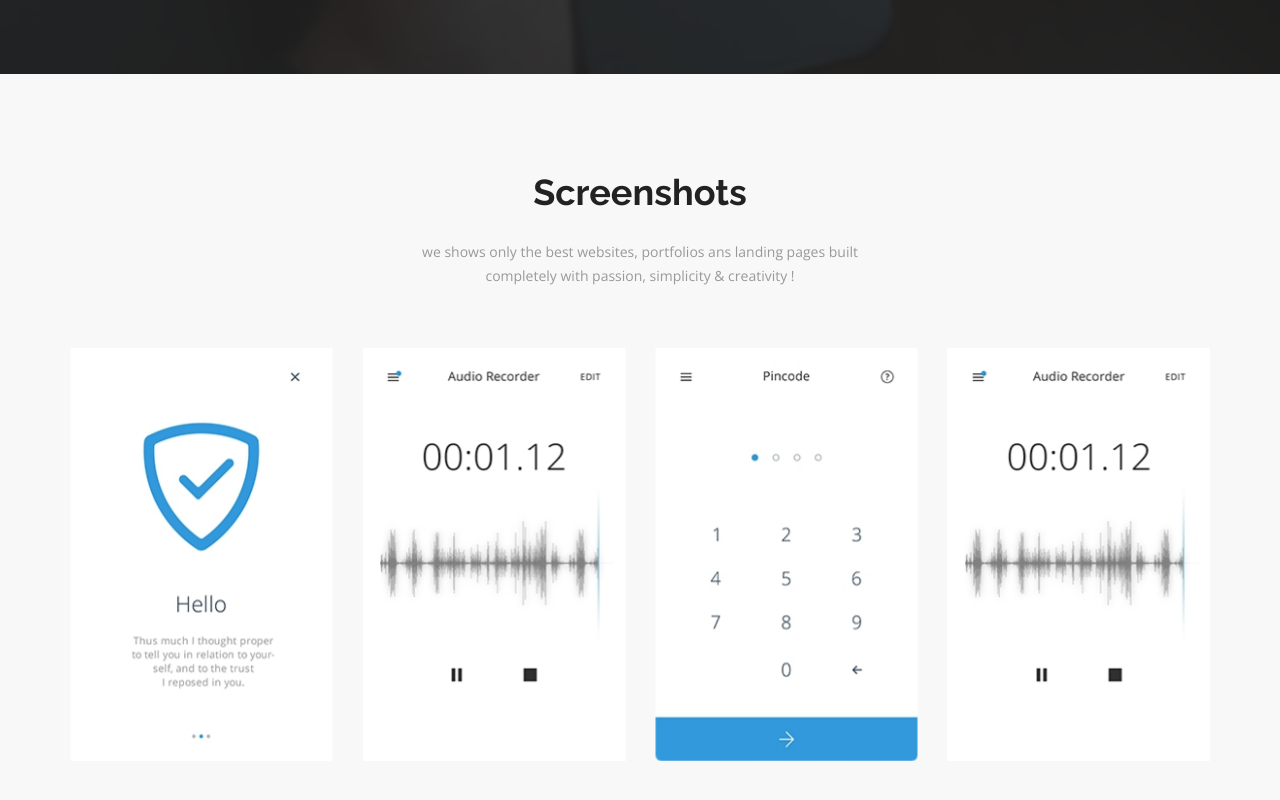
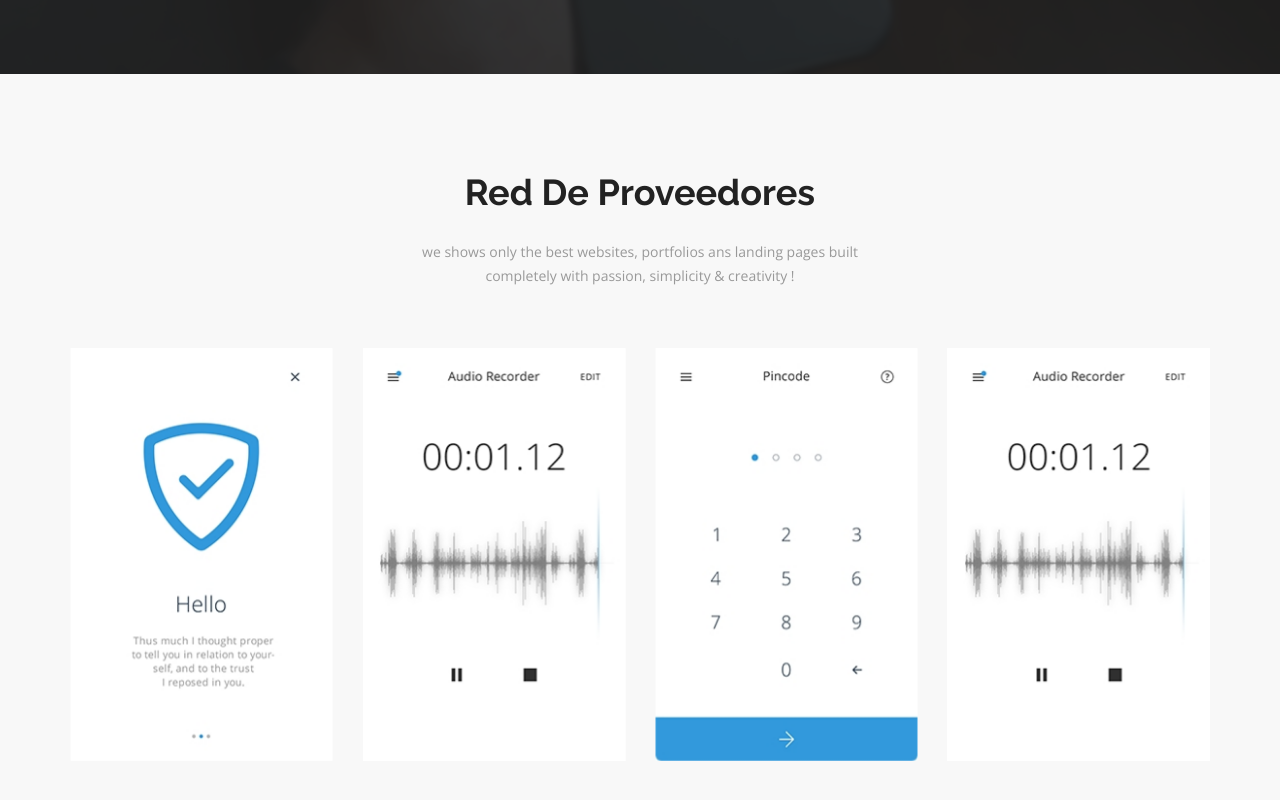
Before and after one commit to aescuderof/gm-home-demo, a plain HTML site: page appy/landing-02-video-bg.html in a window 1280 px wide. Shown: the part 3328-4128 px from the top of the page. Drawn offline with nearby package versions, Linux system fonts and the light colour scheme.

Commit message:
red de proveedores

```diff
--- a/appy/landing-02-video-bg.html
+++ b/appy/landing-02-video-bg.html
@@ -395,7 +395,7 @@
 				<div class="row clearfix">
 					<div class="col-xs-12 col-sm-12 col-md-6 col-md-offset-3">
 						<div class="heading heading-1 mb-60 text--center wow fadeInUp" data-wow-duration="1s">
-							<h2 class="heading--title">Screenshots</h2>
+							<h2 class="heading--title">Red de proveedores</h2>
 							<p class="heading--desc">we shows only the best websites, portfolios ans landing pages built completely with passion, simplicity & creativity !</p>
 						</div>
 					</div>
```
